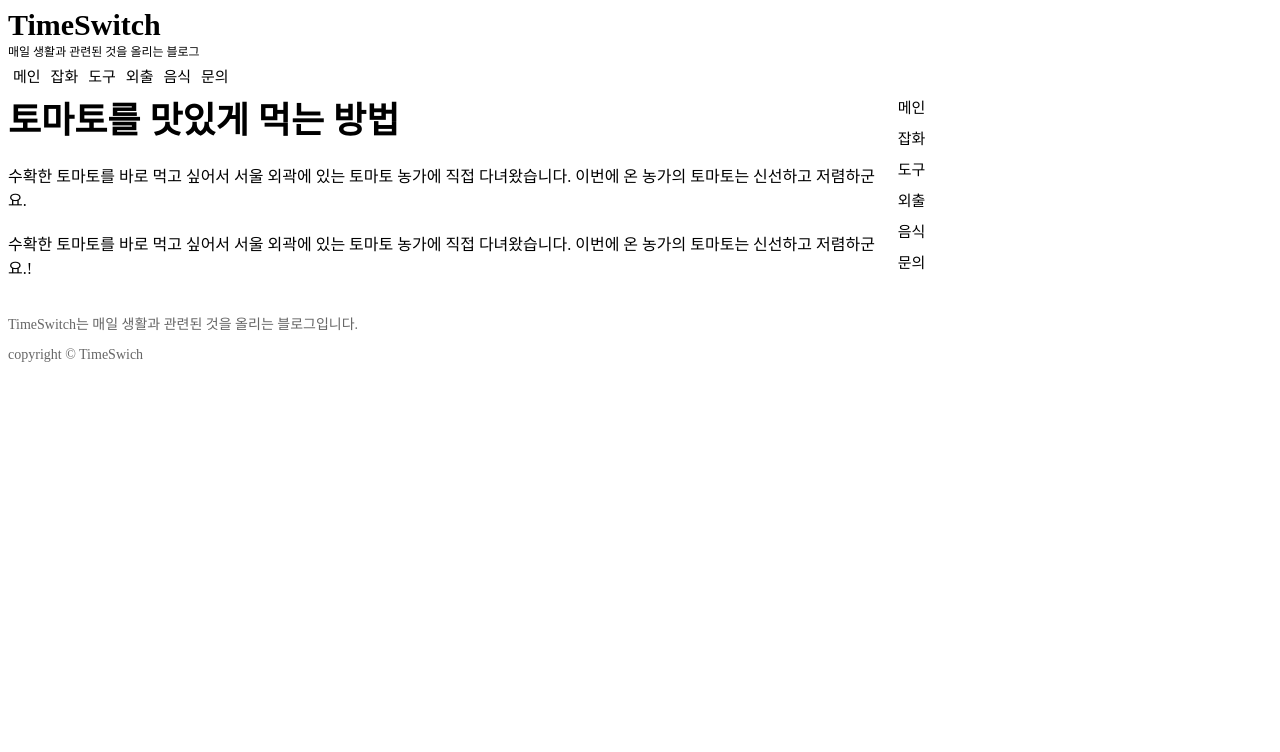
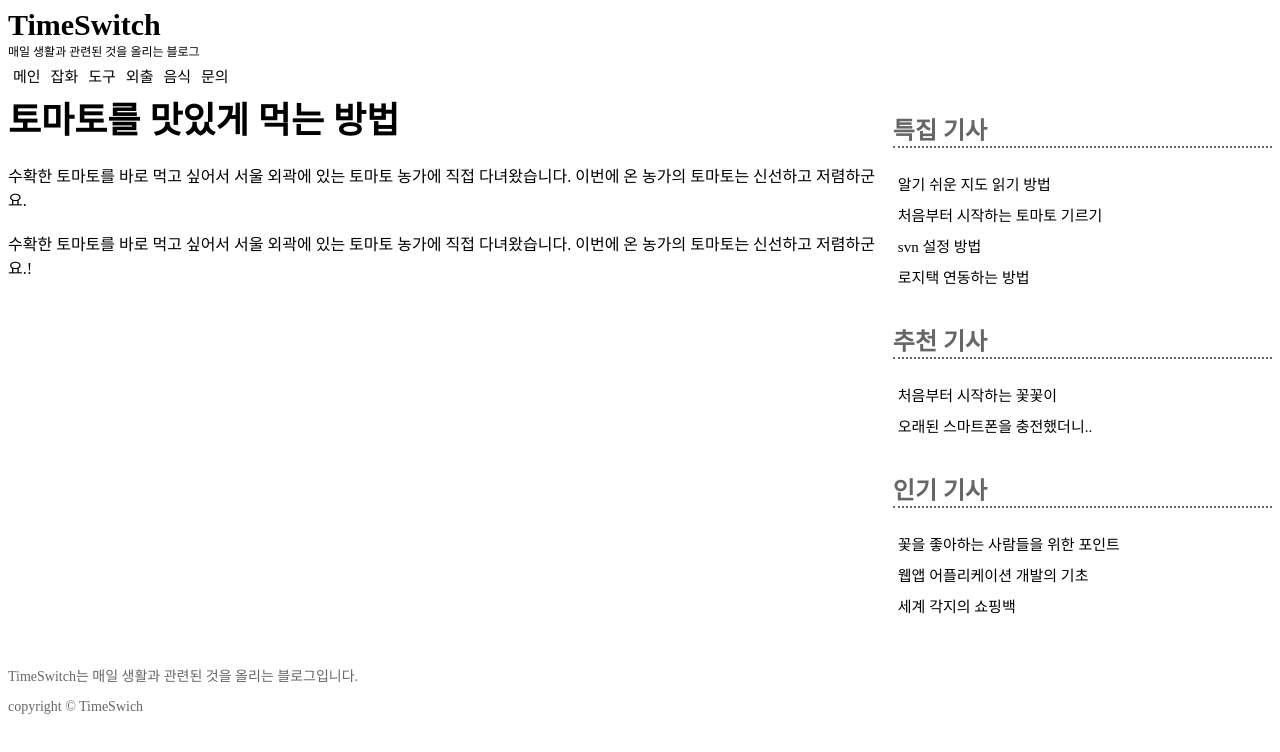
Before and after one commit to dkyou7/blogSite, a Vue app: page / in a window 1280 px wide. Shown: the top 752 px of the page. Built offline with nearby package versions, Linux system fonts and the light colour scheme.

Commit message:
side menu add

```diff
--- a/src/components/VerticalMenu.vue
+++ b/src/components/VerticalMenu.vue
@@ -1,14 +1,31 @@
 <template>
-  <div class="menu">
+<div>
+  <nav class="sidemenu">
+      <h1>특집 기사</h1>
       <ul>
-          <li><a href="#">메인</a></li>
-          <li><a href="#">잡화</a></li>
-          <li><a href="#">도구</a></li>
-          <li><a href="#">외출</a></li>
-          <li><a href="#">음식</a></li>
-          <li><a href="#">문의</a></li>
+          <li><a href="#">알기 쉬운 지도 읽기 방법</a></li>
+          <li><a href="#">처음부터 시작하는 토마토 기르기</a></li>
+          <li><a href="#">svn 설정 방법</a></li>
+          <li><a href="#">로지택 연동하는 방법</a></li>
       </ul>
-  </div>
+  </nav>
+  <nav class="recommend">
+      <h1>추천 기사</h1>
+      <ul>
+          <li><a href="#">처음부터 시작하는 꽃꽃이</a></li>
+          <li><a href="#">오래된 스마트폰을 충전했더니..</a></li>
+      </ul>
+  </nav>
+  <nav class="popular">
+      <h1>인기 기사</h1>
+      <ul>
+          <li><a href="#">꽃을 좋아하는 사람들을 위한 포인트</a></li>
+          <li><a href="#">웹앱 어플리케이션 개발의 기초</a></li>
+          <li><a href="#">세계 각지의 쇼핑백</a></li>
+      </ul>
+  </nav>
+</div>
+
 </template>
 
 <script>
@@ -18,19 +35,72 @@ export default {
 </script>
 
 <style scoped>
-    .menu ul{
+    .sidemenu ul{
         margin: 0;
         padding: 0;
         list-style: none;
     }
-    .menu li a{
+    .sidemenu li a{
         display: block;
         padding: 5px;
         color: #000000;
         font-size: 15px;
         text-decoration: none;
     }
-    .menu li a:hover{
+    .sidemenu li a:hover{
         background-color: #e3e3e3;
     }
+    .sidemenu h1{
+        border-bottom: dotted 2px #666666;
+        color: #666666;
+    }
+    .sidemenu{
+        margin-bottom: 30px;
+    }
+
+    .recommend ul{
+        margin: 0;
+        padding: 0;
+        list-style: none;
+    }
+    .recommend li a{
+        display: block;
+        padding: 5px;
+        color: #000000;
+        font-size: 15px;
+        text-decoration: none;
+    }
+    .recommend li a:hover{
+        background-color: #e3e3e3;
+    }
+    .recommend h1{
+        border-bottom: dotted 2px #666666;
+        color: #666666;
+    }
+    .recommend  {
+        margin-bottom: 30px;
+    }
+
+    .popular ul{
+        margin: 0;
+        padding: 0;
+        list-style: none;
+    }
+    .popular li a{
+        display: block;
+        padding: 5px;
+        color: #000000;
+        font-size: 15px;
+        text-decoration: none;
+    }
+    .popular li a:hover{
+        background-color: #e3e3e3;
+    }
+    .popular h1{
+        border-bottom: dotted 2px #666666;
+        color: #666666;
+    }
+    .popular{
+        margin-bottom: 30px;
+    }
 </style>
```
